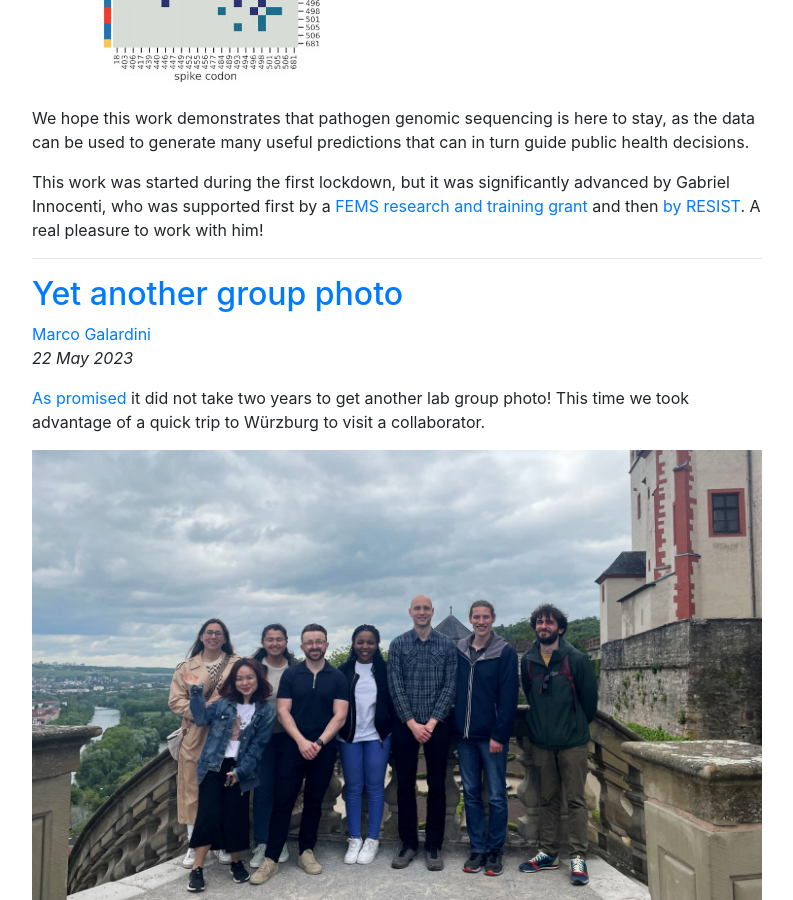
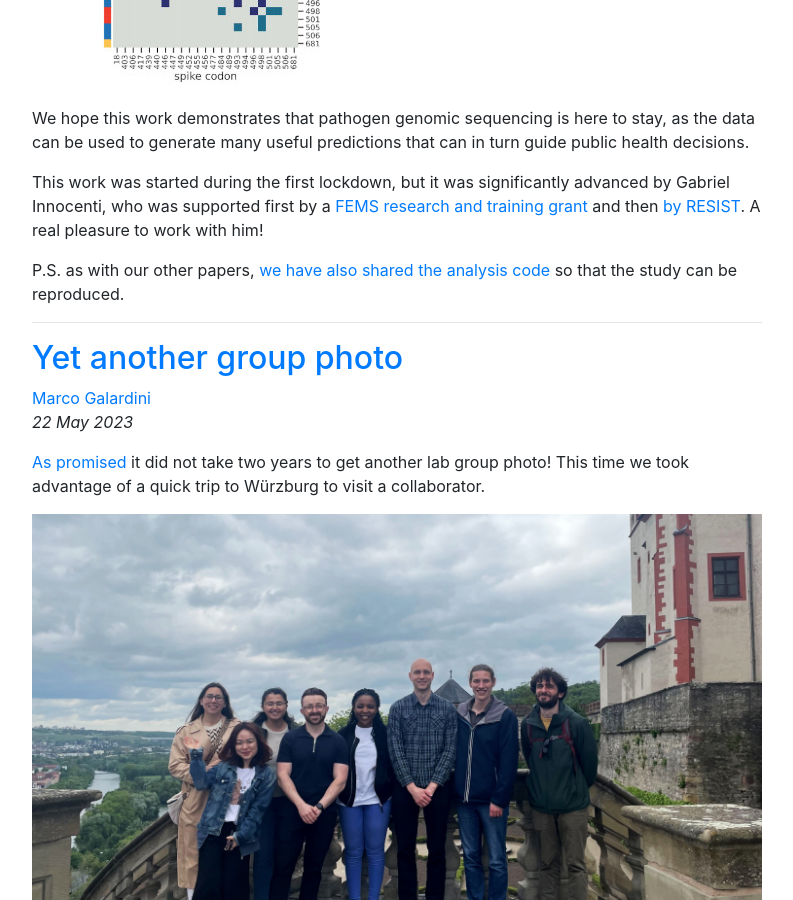
Before and after one commit to microbial-pangenomes-lab/microbial-pangenomes-lab.github.io, a Jekyll site: the page built from news/index.html, in a window 1280 px wide and 900 px high, scrolled down 3232 px. Shown: the whole window, without its empty margins (53-846 px from the left). Built offline with Jekyll 4.4.1, drawn with Linux system fonts in a browser that asks for light colours; nearby versions of some CDN libraries; the list of posts is cut into pages by our own code; comment, search, counter and statistics services are not loaded.

Commit message:
Add link to code

```diff
--- a/_posts/2023-08-23-Making-the-most-out-of-genomic-epidemiology.md
+++ b/_posts/2023-08-23-Making-the-most-out-of-genomic-epidemiology.md
@@ -78,3 +78,5 @@ public health decisions.
 This work was started during the first lockdown, but it was significantly advanced by
 Gabriel Innocenti, who was supported first by a [FEMS research and training grant](https://fems-microbiology.org/about_fems/network-and-activities/grants/fems-research-grants/)
 and then [by RESIST](https://www.resist-cluster.de/en/). A real pleasure to work with him!
+
+P.S. as with our other papers, [we have also shared the analysis code](https://github.com/microbial-pangenomes-lab/2022_sarscov2_epistasis) so that the study can be reproduced.
```
